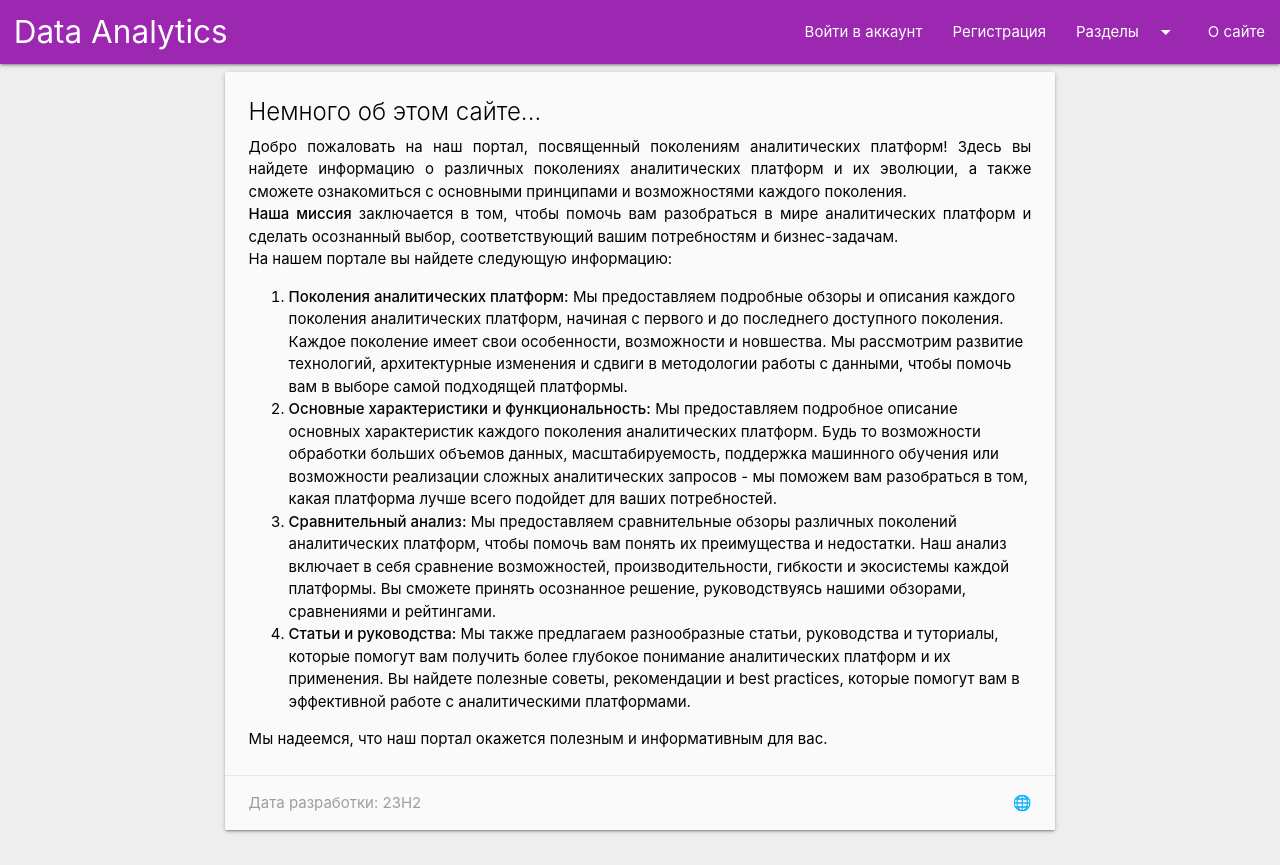
After one commit to naliab/devIntFlaskProject, a Flask app: page /about in a window 1280 px wide. The commit adds this page. Run offline with Flask 3, Linux system fonts and the light colour scheme; some libraries are stand-ins or nearby versions.

Commit message:
Добавил страницу О проекте

```diff
--- a/app.py
+++ b/app.py
@@ -30,6 +30,11 @@ def post():
     return render_template('post.html', post=post)
 
 
+@app.route('/about', methods=['GET'])
+def about():
+    return render_template('about.html')
+
+
 @app.route('/translate', methods=['POST'])
 def translate():
     target_lang = 'en'
--- /dev/null
+++ b/static/css/about.css
@@ -0,0 +1,14 @@
+p {
+    text-align: justify;
+}
+
+.card-action {
+    display: flex;
+    flex-direction: row;
+    justify-content: space-between;
+    align-items: center;
+}
+
+.translate-btn {
+    cursor: pointer;
+}
--- /dev/null
+++ b/static/js/about.js
@@ -0,0 +1,23 @@
+const TRANSLATE_BTN = document.getElementById('translate-btn');
+const ARTICLE_TXT_ELEM = document.getElementById('article-content');
+const ARTICLE_TITLE_ELEM = document.getElementById('article-title');
+
+TRANSLATE_BTN.addEventListener('click', function () {
+    if (TRANSLATE_BTN.innerHTML.includes('🌐')) {
+        const formData = new FormData();
+        const headers = new Headers();
+        formData.append('txt', ARTICLE_TXT_ELEM.innerHTML);
+        formData.append('title', ARTICLE_TITLE_ELEM.textContent);
+        M.toast({html: 'Перевожу на английский...'});
+        fetch('/translate', {
+            method: 'POST', headers: headers, body: formData
+        }).then(response => response.json()).then(data => {
+            ARTICLE_TXT_ELEM.innerHTML = data.txt_translation;
+            ARTICLE_TITLE_ELEM.textContent = data.title_translation;
+        });
+        TRANSLATE_BTN.innerHTML = '❌';
+    } else {
+        window.location.reload();
+    }
+
+});
--- /dev/null
+++ b/templates/about.html
@@ -0,0 +1,80 @@
+{% extends 'base_template.html' %}
+
+{% block page_title %}Об этом сайте | Блог АП{% endblock %}
+
+{% block styles %}
+    <link rel="stylesheet" href="/static/css/about.css"/>
+{% endblock %}
+
+{% block page_content %}
+    <div class="row">
+        <div class="col s12 m8 offset-m2">
+            <div class="card grey lighten-5 hoverable">
+                <div class="card-content black-text">
+                    <span class="card-title" id="article-title">Немного об этом сайте...</span>
+                    <div id="article-content">
+                        <p>Добро пожаловать на наш портал, посвященный поколениям аналитических платформ! Здесь вы
+                            найдете
+                            информацию о различных поколениях аналитических платформ и их эволюции, а также сможете
+                            ознакомиться с основными принципами и возможностями каждого поколения.</p>
+
+                        <p><strong>Наша миссия</strong> заключается в том, чтобы помочь вам разобраться в мире
+                            аналитических
+                            платформ и сделать осознанный выбор, соответствующий вашим потребностям и бизнес-задачам.
+                        </p>
+
+                        <p>На нашем портале вы найдете следующую информацию:</p>
+
+                        <ol>
+                            <li>
+                                <strong>Поколения аналитических платформ:</strong> Мы предоставляем подробные обзоры и
+                                описания каждого поколения аналитических платформ, начиная с первого и до последнего
+                                доступного поколения. Каждое поколение имеет свои особенности, возможности и новшества.
+                                Мы
+                                рассмотрим развитие технологий, архитектурные изменения и сдвиги в методологии работы с
+                                данными, чтобы помочь вам в выборе самой подходящей платформы.
+                            </li>
+                            <li>
+                                <strong>Основные характеристики и функциональность:</strong> Мы предоставляем подробное
+                                описание основных характеристик каждого поколения аналитических платформ. Будь то
+                                возможности обработки больших объемов данных, масштабируемость, поддержка машинного
+                                обучения
+                                или возможности реализации сложных аналитических запросов - мы поможем вам разобраться в
+                                том, какая платформа лучше всего подойдет для ваших потребностей.
+                            </li>
+                            <li>
+                                <strong>Сравнительный анализ:</strong> Мы предоставляем сравнительные обзоры различных
+                                поколений аналитических платформ, чтобы помочь вам понять их преимущества и недостатки.
+                                Наш
+                                анализ включает в себя сравнение возможностей, производительности, гибкости и экосистемы
+                                каждой платформы. Вы сможете принять осознанное решение, руководствуясь нашими обзорами,
+                                сравнениями и рейтингами.
+                            </li>
+                            <li>
+                                <strong>Статьи и руководства:</strong> Мы также предлагаем разнообразные статьи,
+                                руководства
+                                и туториалы, которые помогут вам получить более глубокое понимание аналитических
+                                платформ и
+                                их применения. Вы найдете полезные советы, рекомендации и best practices, которые
+                                помогут
+                                вам в эффективной работе с аналитическими платформами.
+                            </li>
+                        </ol>
+
+                        <p>Мы надеемся, что наш портал окажется полезным и информативным для вас.</p>
+                    </div>
+                </div>
+                <div class="card-action grey-text">
+                    <div>Дата разработки: 23H2</div>
+                    <div class="translate-btn" id="translate-btn">
+                        🌐
+                    </div>
+                </div>
+            </div>
+        </div>
+    </div>
+{% endblock %}
+
+{% block scripts %}
+    <script src="/static/js/about.js"></script>
+{% endblock %}
--- a/templates/home.html
+++ b/templates/home.html
@@ -18,7 +18,7 @@
         {% for post in posts %}
             <div class="row">
                 <div class="col s12 m6 offset-m3">
-                    <div class="card grey lighten-5">
+                    <div class="card grey lighten-5 hoverable">
                         <div class="card-content black-text">
                             <span class="card-title">{{ post.title }}</span>
                             <span class="grey-text">Автор: {{ post.authorParent.user }}</span><br/>
--- a/templates/post.html
+++ b/templates/post.html
@@ -10,7 +10,7 @@
     {% if post %}
         <div class="row">
             <div class="col s12 m8 offset-m2">
-                <div class="card grey lighten-5">
+                <div class="card grey lighten-5 hoverable">
                     <div class="card-content grey lighten-5 black-text">
                         <span class="card-title" id="article-title">{{ post.title }}</span>
                         <br/>
```
